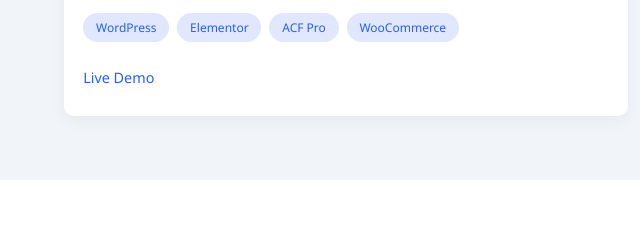
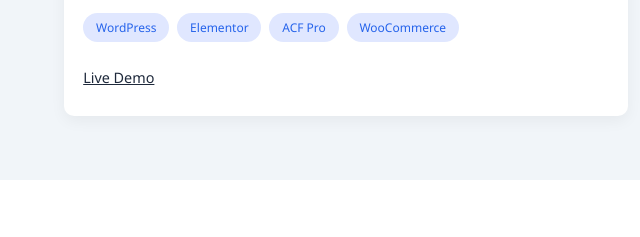
Before and after one commit to Ngong2/My-portfolio, a plain HTML site: page index.html in a window 1280 px wide. In both pictures the pointer is over the link 118 px from the left and 3446 px from the top of the page. Shown: the part 3369-3606 px from the top of the page, 0-640 px from the left. Drawn offline with Linux system fonts and the light colour scheme.

Commit message:
Add hover effects to project-links

```diff
--- a/style.css
+++ b/style.css
@@ -422,6 +422,11 @@
 .project-links i {
     font-size: 0.9rem;
 }
+.project-links a:hover {
+    color: var(--dark-color);
+    text-decoration: underline;
+}
+
 
 /* Interests Section */
 .interests {
```
